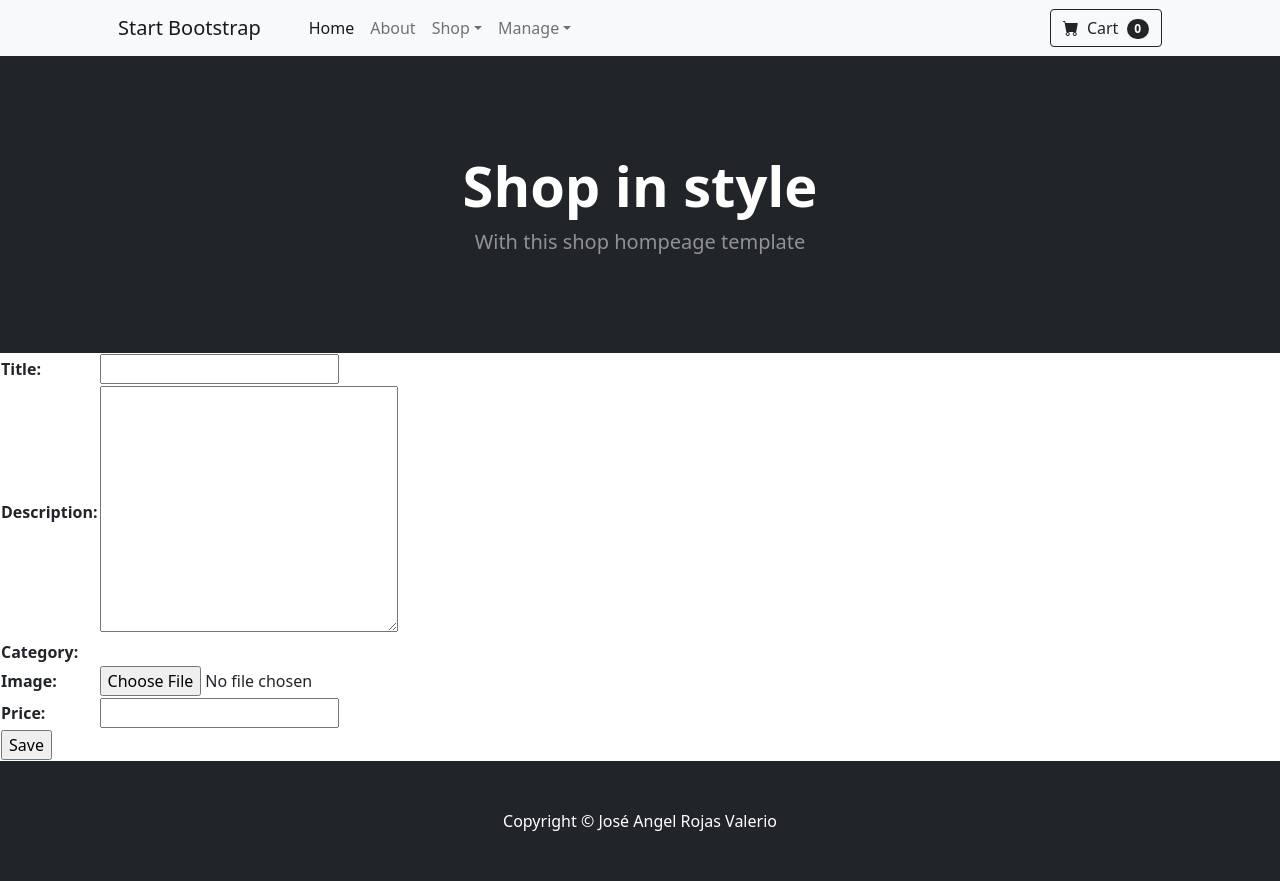
After one commit to jarv88/ecommerce_django, a Django app: page /new_product/ in a window 1280 px wide. The commit adds this page. Run offline with Django 3.2, Linux system fonts and the light colour scheme; data that the repository does not hold is empty; some libraries are stand-ins or nearby versions.

Commit message:
create new product and new categories views, imageUpload form and test savings new products and categories

```diff
--- /dev/null
+++ b/Tienda/forms.py
@@ -0,0 +1,10 @@
+from django import forms
+# from django.contrib.auth.forms import UserCreationForm
+# from django.contrib.auth.models import User
+
+
+#Form creado para extraer la imagen y que sirva el Upload_to
+#Sin el form no se guardaba en la carpeta media por lo que al querer mostrar no habia imagen
+class ImageUploadForm(forms.Form):
+
+    image = forms.ImageField()
--- a/Tienda/urls.py
+++ b/Tienda/urls.py
@@ -5,4 +5,6 @@ from .views import *
 app_name = 'Tienda'
 urlpatterns = [
     path('', index, name="Index"),
+    path('new_product/', newProduct, name="NewProduct"),
+    path('new_category/', newCategory, name="NewCategory"),
 ]
--- a/Tienda/views.py
+++ b/Tienda/views.py
@@ -1,5 +1,50 @@
-from django.shortcuts import render
+from django.shortcuts import redirect, render
+from .models import CategoryProd, Product
+from .forms import ImageUploadForm
 
 # Create your views here.
 def index(request):
     return render(request,"index.html",{ })
+
+def newProduct(request):
+    category=CategoryProd.objects.all()
+
+    #Incluido para poder tener upload_to al momento de guardar la imagen
+    form = ImageUploadForm(request.POST, request.FILES)
+
+    ######################################
+
+    if request.method=="POST":
+        if form.is_valid():
+            image=form.cleaned_data['image']
+        title=request.POST.get("title")
+        description=request.POST.get("description")
+        category=request.POST.get("category")
+        #image=form.cleaned_data['image']
+        price=request.POST.get("price")
+
+        new_product=Product(title=title,image=image,description=description,price=price)
+
+
+        try:
+            new_product.save()
+            return redirect("/new_product/?valid")
+        except:
+            return redirect("/new_product/?error")
+
+    return render(request,"new_product.html",{ "categories":category })
+
+def newCategory(request):
+
+    if request.method=="POST":
+        name=request.POST.get("name")
+
+        category = CategoryProd(name=name)
+        try:
+            category.save()
+            return redirect("/new_category/?valid")
+        except:
+            return redirect("/new_category/?error")
+
+
+    return render(request,"new_category.html",{ })
--- a/core/settings.py
+++ b/core/settings.py
@@ -12,7 +12,7 @@ https://docs.djangoproject.com/en/3.1/ref/settings/
 
 from pathlib import Path
 from decouple import config
-from uvicorn import Config
+
 # Build paths inside the project like this: BASE_DIR / 'subdir'.
 BASE_DIR = Path(__file__).resolve().parent.parent
 
--- a/templates/base.html
+++ b/templates/base.html
@@ -19,11 +19,11 @@
         <!-- Navigation-->
         <nav class="navbar navbar-expand-lg navbar-light bg-light">
             <div class="container px-4 px-lg-5">
-                <a class="navbar-brand" href="#!">Start Bootstrap</a>
+                <a class="navbar-brand" href="{% url 'Tienda:Index' %}">Start Bootstrap</a>
                 <button class="navbar-toggler" type="button" data-bs-toggle="collapse" data-bs-target="#navbarSupportedContent" aria-controls="navbarSupportedContent" aria-expanded="false" aria-label="Toggle navigation"><span class="navbar-toggler-icon"></span></button>
                 <div class="collapse navbar-collapse" id="navbarSupportedContent">
                     <ul class="navbar-nav me-auto mb-2 mb-lg-0 ms-lg-4">
-                        <li class="nav-item"><a class="nav-link active" aria-current="page" href="#!">Home</a></li>
+                        <li class="nav-item"><a class="nav-link active" aria-current="page" href="{% url 'Tienda:Index' %}">Home</a></li>
                         <li class="nav-item"><a class="nav-link" href="#!">About</a></li>
                         <li class="nav-item dropdown">
                             <a class="nav-link dropdown-toggle" id="navbarDropdown" href="#" role="button" data-bs-toggle="dropdown" aria-expanded="false">Shop</a>
@@ -38,8 +38,9 @@
                         <li class="nav-item dropdown">
                             <a class="nav-link dropdown-toggle" id="navbarDropdown" href="#" role="button" data-bs-toggle="dropdown" aria-expanded="false">Manage</a>
                             <ul class="dropdown-menu" aria-labelledby="navbarDropdown">
-                                <li><a class="dropdown-item" href="#!">New Products</a></li>
-                                <li><a class="dropdown-item" href="#!">New Categories</a></li>
+                                <li><a class="dropdown-item" href="{% url 'Tienda:NewProduct' %}">New Products</a></li>
+                                <li><a class="dropdown-item" href="{% url 'Tienda:NewCategory' %}">New Categories</a></li>
+                                <li><a class="dropdown-item" href="/admin">Admin</a></li>
                             </ul>
                         </li>
                         <!-- Fin New dropdown    -->
--- /dev/null
+++ b/templates/new_product.html
@@ -0,0 +1,42 @@
+{% extends 'base.html' %}
+{% load l10n %}
+{% block title %}Shop - New Product{% endblock title %}
+
+{% block content %}
+
+<form action="" method="POST" enctype="multipart/form-data"> {% csrf_token %}
+
+    <table>
+    <tr><th><label for="titulo">Title: </label></th><td><input type="text" name="title" id="title"></td></tr>
+
+    <tr><th><label for="description">Description: </label></th><td><textarea name="description" id="description" cols="30" rows="10"></textarea></td></tr>
+
+    <tr><th><label for="category">Category: </label></th><td>
+
+      <!-- <select name="category" id="category"> -->
+
+       {% for category in categories %}
+
+      <!-- <option value="{{ category.name }}">{{ category.name }}</option> -->
+
+      <input type="checkbox" id="{{ category.name }}" name="{{ category.name }}" value="{{ category.name }}">
+      <label for="{{ category.name }}"> {{ category.name }}</label><br>
+
+       {% endfor %}
+
+       </select></td></tr>
+
+     <tr><th><label for="image">Image: </label></th><td> <input type="file" id="image" name="image" accept="image/png, image/jpeg">  </td></tr>
+
+       <tr><th><label for="price">Price: </label></th><td><input type="text" name="price" id="price"> </td></tr>
+
+     <tr><th><input type="submit" value="Save"></th></tr>
+     </table>
+
+
+  </form>
+
+
+
+
+{% endblock content %}
```
Also changed, not shown: templates/new_category.html (added, +25 -0 lines), Tienda/migrations/0001_initial.py, Tienda/migrations/0002_producto.py (deleted), media/products/Polo Verde/polo_verde_verano.png (added), media/products/ewrre/polo_verde_verano.png (added).
